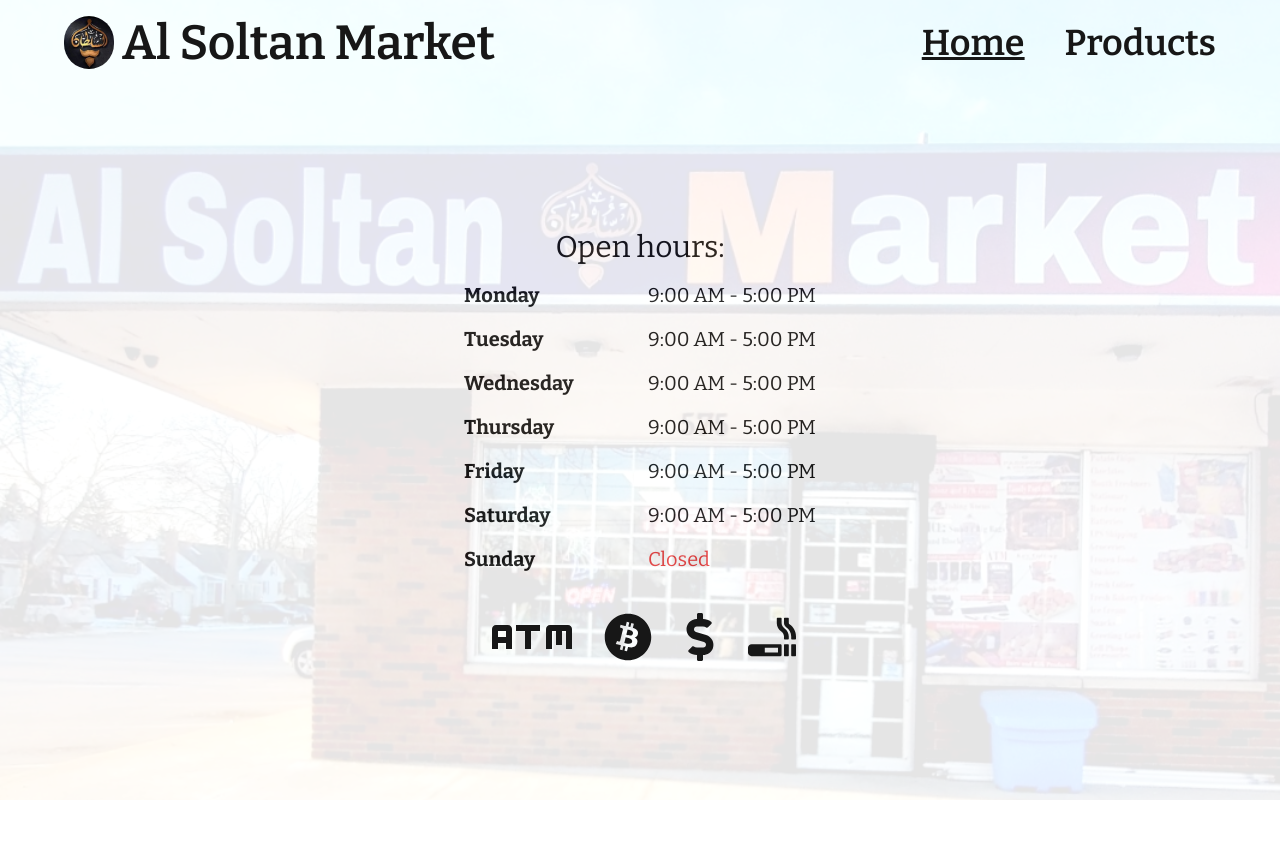
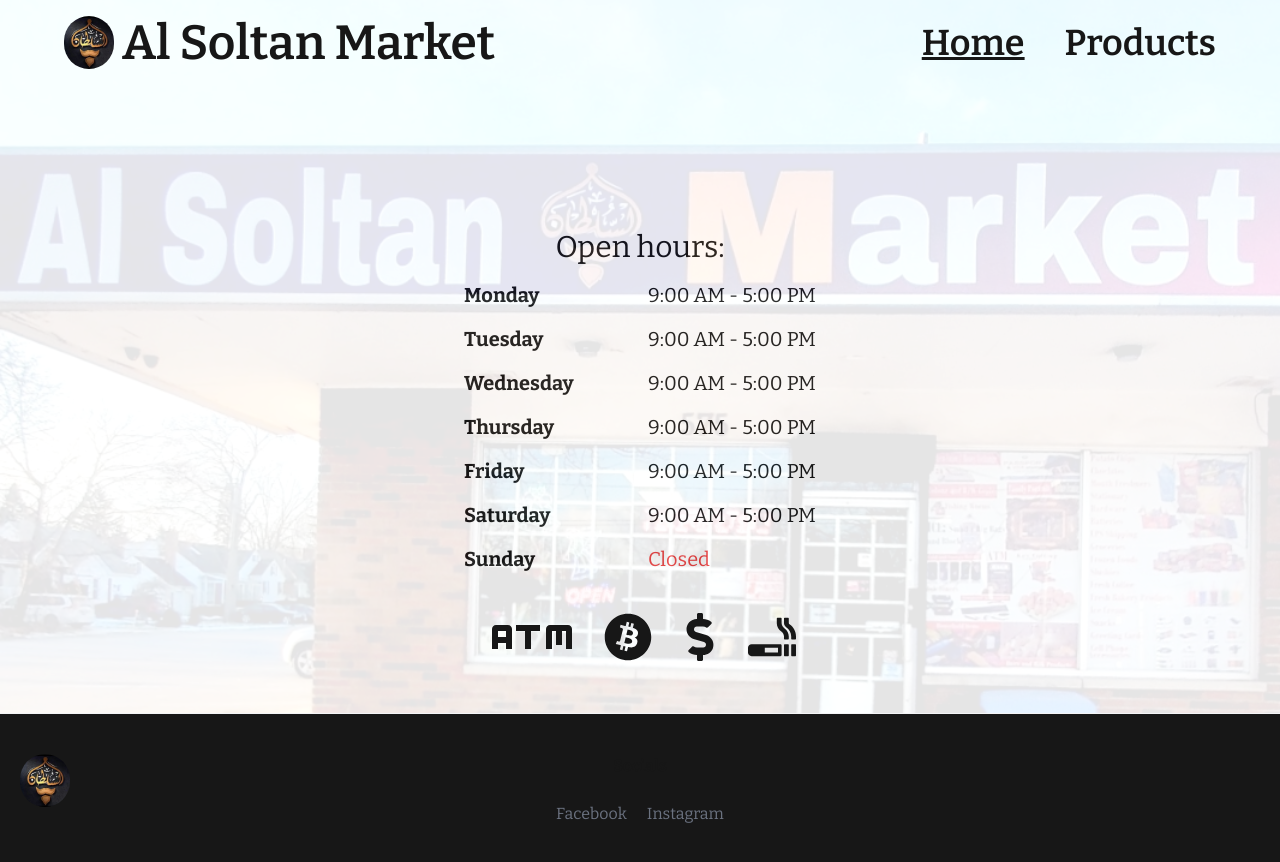
Before and after one commit to Dawzy/alsoltanmarket, a Next.js app: page / in a window 1280 px wide. Shown: the top 862 px of the page. Before the commit the page ends 800 px from the top, so only its background shows below. Built offline with nearby package versions, Linux system fonts and the light colour scheme.

Commit message:
Fixed key errors from hours component. Added basic footer

```diff
--- a/app/layout.tsx
+++ b/app/layout.tsx
@@ -1,6 +1,6 @@
 import type { Metadata } from "next";
 import { Bitter } from "next/font/google";
-import { Background, Navbar } from "@/components";
+import { Background, Footer, Navbar } from "@/components";
 import { Toaster } from "react-hot-toast";
 import "./globals.css";
 
@@ -28,6 +28,7 @@
         <div className="flex flex-col p-6 mx-auto w-full max-w-[1440px] h-full">
           {children}
         </div>
+        <Footer />
       </body>
     </html>
   );
--- a/app/page.tsx
+++ b/app/page.tsx
@@ -1,5 +1,4 @@
 import { HoursGroup, InfoGroup, ServicesGroup } from "@/components";
-
 
 const Home = () => {
   return (
@@ -12,4 +11,5 @@
     </div>
   )
 }
+
 export default Home;
--- /dev/null
+++ b/components/Footer.tsx
@@ -0,0 +1,25 @@
+import Image from "next/image";
+import Link from "next/link";
+
+const Footer = () => (
+  <footer className="flex flex-col mt-1 border-t border-gray-100 bg-[#171717] z-10">
+    <div className="relative flex max-md:flex-col flex-wrap gap-5 sm:px-16 px-6 py-10 w-full justify-center">
+      <Image src="/logo.jpg" alt="logo" width={50} height={25} className="object-contain rounded-full absolute left-5" />
+
+      <div className="flex flex-col gap-6 text-base min-w-[170px] items-center">
+        <h3 className="font-bold">Socials</h3>
+        <div className="flex gap-5">
+          <Link href="/" className="text-gray-500">
+            Facebook
+          </Link>
+
+          <Link href="/" className="text-gray-500">
+            Instagram
+          </Link>
+        </div>
+      </div>
+    </div>
+  </footer>
+);
+
+export default Footer;
--- a/components/HoursGroup.tsx
+++ b/components/HoursGroup.tsx
@@ -16,7 +16,7 @@
         {Object.keys(schedule).map(day => (
           <>
             <div key={day} className="font-bold">{day}</div>
-            <div key={day} className={`${schedule[day].toLowerCase() === "closed" && "text-red-500"}`}>
+            <div key={`${day}_`} className={`${schedule[day].toLowerCase() === "closed" && "text-red-500"}`}>
               {schedule[day]}
             </div>
           </>
--- a/components/index.ts
+++ b/components/index.ts
@@ -1,4 +1,5 @@
 import Navbar from "./Navbar";
+import Footer from "./Footer";
 import Button from "./Button";
 import SearchBar from "./SearchBar";
 import Filter from "./Filter";
@@ -12,6 +13,7 @@
 
 export {
   Navbar,
+  Footer,
   Button,
   SearchBar,
   Filter,
```
